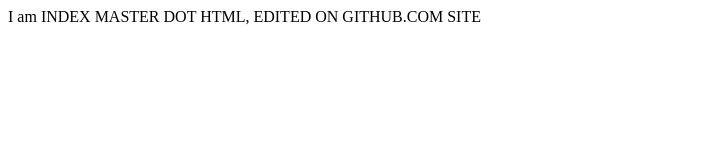
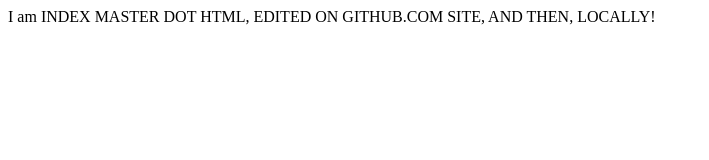
Before and after one commit to kurbatsergei/kont_rab, a plain HTML site: page index_master.html in a window 1280 px wide. Shown: the whole page, without its empty margins (0-709 px from the left). Drawn offline with Linux system fonts and the light colour scheme.

Commit message:
Commit to GitHub

```diff
--- a/index_master.html
+++ b/index_master.html
@@ -3,6 +3,6 @@
 <TITLE>It is an index master html</TITLE>
 </HEAD>
 <BODY>
-I am INDEX MASTER DOT HTML, EDITED ON GITHUB.COM SITE
+I am INDEX MASTER DOT HTML, EDITED ON GITHUB.COM SITE, AND THEN, LOCALLY!
 </BODY>
 </HTML>
```
